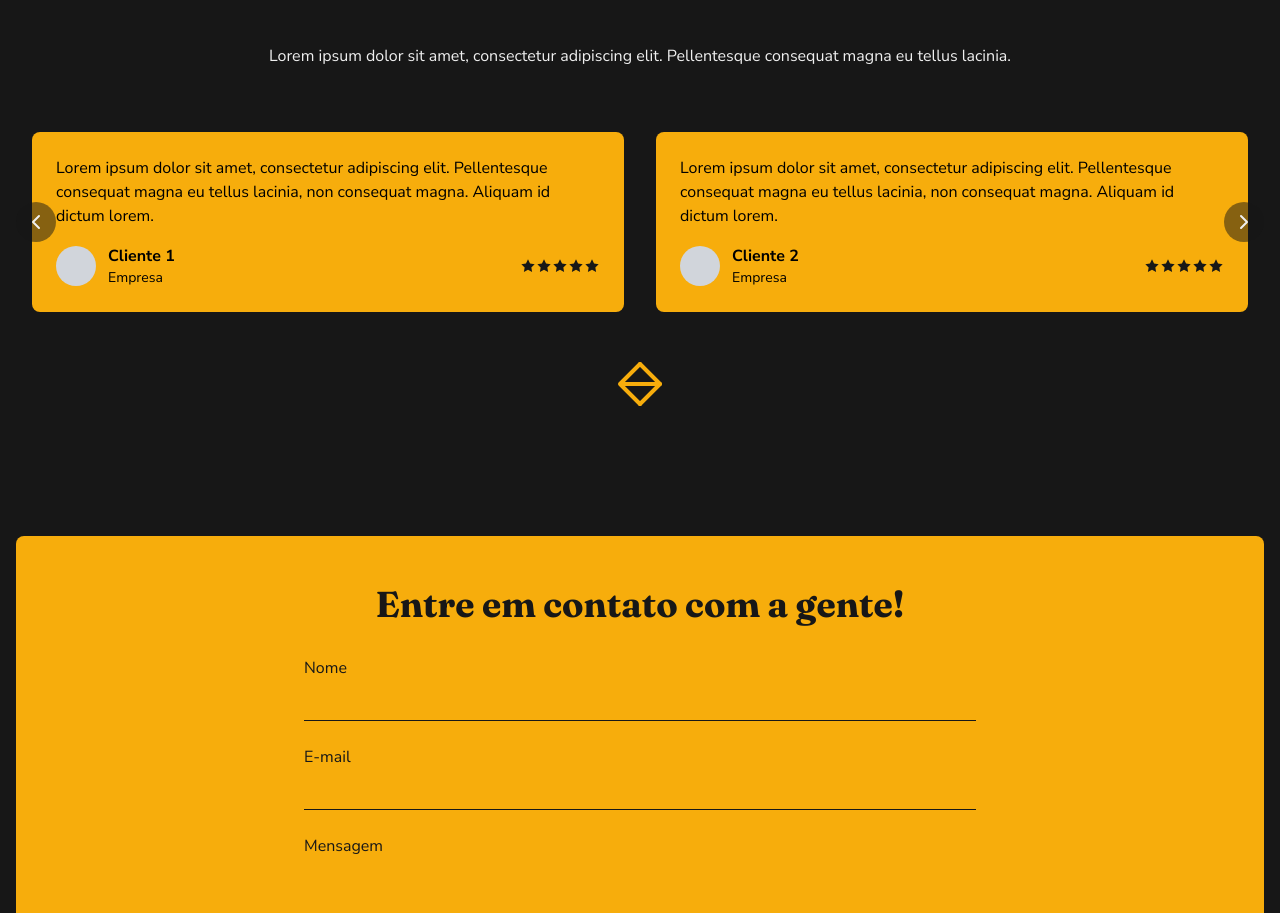
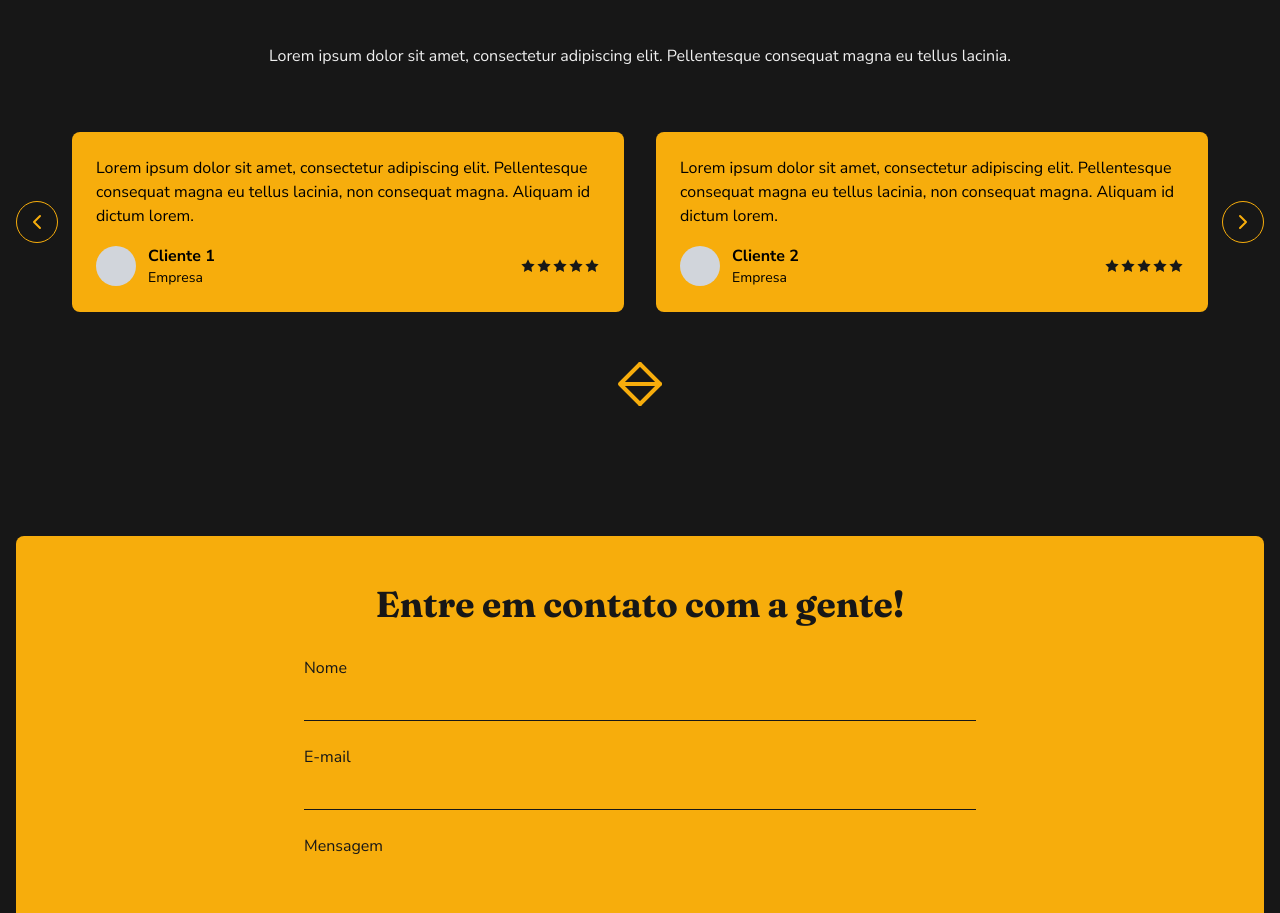
Before and after one commit to gtijr/site_Nexum, a React (Vite) app in the folder Nexum/: page / in a window 1280 px wide. Shown: the part 1826-2739 px from the top of the page. Built offline with nearby package versions, Linux system fonts and the light colour scheme.

Commit message:
tamanho dos botoes do carrocel

```diff
--- a/Nexum/src/components/TestimonialsSection.jsx
+++ b/Nexum/src/components/TestimonialsSection.jsx
@@ -8,7 +8,7 @@ const TestimonialsSection = () => {
         </p>
 
         <div className="relative">
-          <div className="flex overflow-x-hidden">
+          <div className="flex mx-10 overflow-x-hidden">
             <div className="flex-shrink-0 w-full md:w-1/2 p-4">
               <div className="bg-yellowBg p-6 rounded-lg">
                 <p className="font-NunitoSans mb-4">
@@ -78,10 +78,44 @@ const TestimonialsSection = () => {
                 </div>
               </div>
             </div>
+            <div className="flex-shrink-0 w-full md:w-1/2 p-4">
+              <div className="bg-yellowBg p-6 rounded-lg">
+                <p className="font-NunitoSans mb-4">
+                  Lorem ipsum dolor sit amet, consectetur adipiscing elit. Pellentesque consequat magna eu tellus
+                  lacinia, non consequat magna. Aliquam id dictum lorem.
+                </p>
+                <div className="flex items-center justify-between">
+                  <div className="flex items-center">
+                    <div className="w-10 h-10 bg-gray-300 rounded-full mr-3">
+                      {/* Placeholder para foto do cliente */}
+                    </div>
+                    <div>
+                      <p className="font-bold font-NunitoSans">Cliente 2</p>
+                      <p className="text-sm font-NunitoSans">Empresa</p>
+                    </div>
+                  </div>
+                  <div className="flex">
+                    {[...Array(5)].map((_, i) => (
+                      <svg
+                        key={i}
+                        xmlns="http://www.w3.org/2000/svg"
+                        width="16"
+                        height="16"
+                        viewBox="0 0 24 24"
+                        fill="currentColor"
+                        className="text-neutral-900"
+                      >
+                        <polygon points="12 2 15.09 8.26 22 9.27 17 14.14 18.18 21.02 12 17.77 5.82 21.02 7 14.14 2 9.27 8.91 8.26 12 2" />
+                      </svg>
+                    ))}
+                  </div>
+                </div>
+              </div>
+            </div>
           </div>
 
           {/* Botões de navegação */}
-          <button className="absolute left-0 top-1/2 transform -translate-y-1/2 bg-neutral-900/50 text-whiteFont p-2 rounded-full">
+          <button className="absolute left-0 top-1/2 transform -translate-y-1/2 bg-neutral-900/50 text-yellowBg p-2 border rounded-full border-yellowBg">
             <svg
               xmlns="http://www.w3.org/2000/svg"
               width="24"
@@ -97,11 +131,11 @@ const TestimonialsSection = () => {
               <path d="M15 18l-6-6 6-6" />
             </svg>
           </button>
-          <button className="absolute right-0 top-1/2 transform -translate-y-1/2 bg-neutral-900/50 text-whiteFont p-2 rounded-full">
+          <button className="absolute right-0 top-1/2 transform -translate-y-1/2 bg-transparent text-yellowBg  p-2 border  rounded-full  border-yellowBg">
             <svg
               xmlns="http://www.w3.org/2000/svg"
-              width="24"
-              height="24"
+              width="20"
+              height="20"
               viewBox="0 0 24 24"
               fill="none"
               stroke="currentColor"
```
